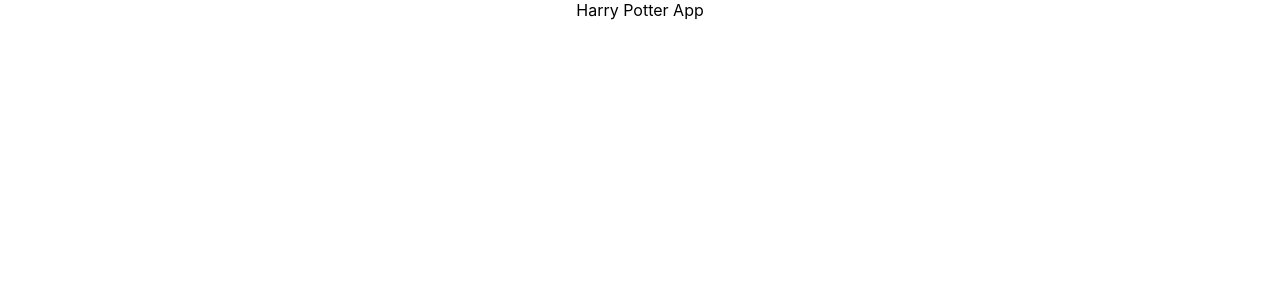
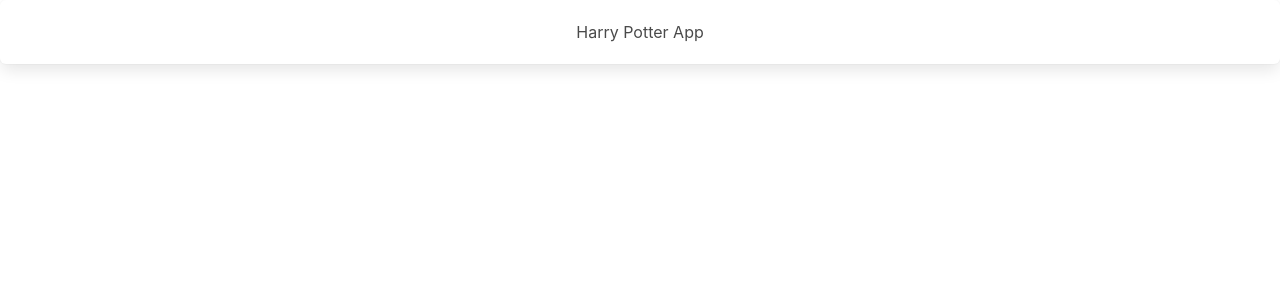
Before and after one commit to DanDaMan23/HarryPotterApp, a React (Create React App) app: page / in a window 1280 px wide. Shown: the top 300 px of the page. Built offline with nearby package versions, Linux system fonts and the light colour scheme.

Commit message:
Bulma Setup Completed

```diff
--- a/package.json
+++ b/package.json
@@ -6,6 +6,7 @@
     "@testing-library/jest-dom": "^5.16.4",
     "@testing-library/react": "^13.2.0",
     "@testing-library/user-event": "^13.5.0",
+    "bulma": "^0.9.4",
     "react": "^18.1.0",
     "react-dom": "^18.1.0",
     "react-scripts": "5.0.1",
--- a/public/index.html
+++ b/public/index.html
@@ -24,6 +24,10 @@
       work correctly both with client-side routing and a non-root public URL.
       Learn how to configure a non-root public URL by running `npm run build`.
     -->
+    <link
+      rel="stylesheet"
+      href="https://cdn.jsdelivr.net/npm/bulma@0.9.4/css/bulma.min.css"
+    />
     <title>React App</title>
   </head>
   <body>
--- a/src/App.js
+++ b/src/App.js
@@ -1,7 +1,11 @@
 import "./App.css"
 
 function App() {
-  return <div className='App'>Harry Potter App</div>
+  return (
+    <div className='App'>
+      <div className='box'>Harry Potter App</div>
+    </div>
+  )
 }
 
 export default App
```
Also changed, not shown: 1 other file (tests, documents, lock files or other folders).
